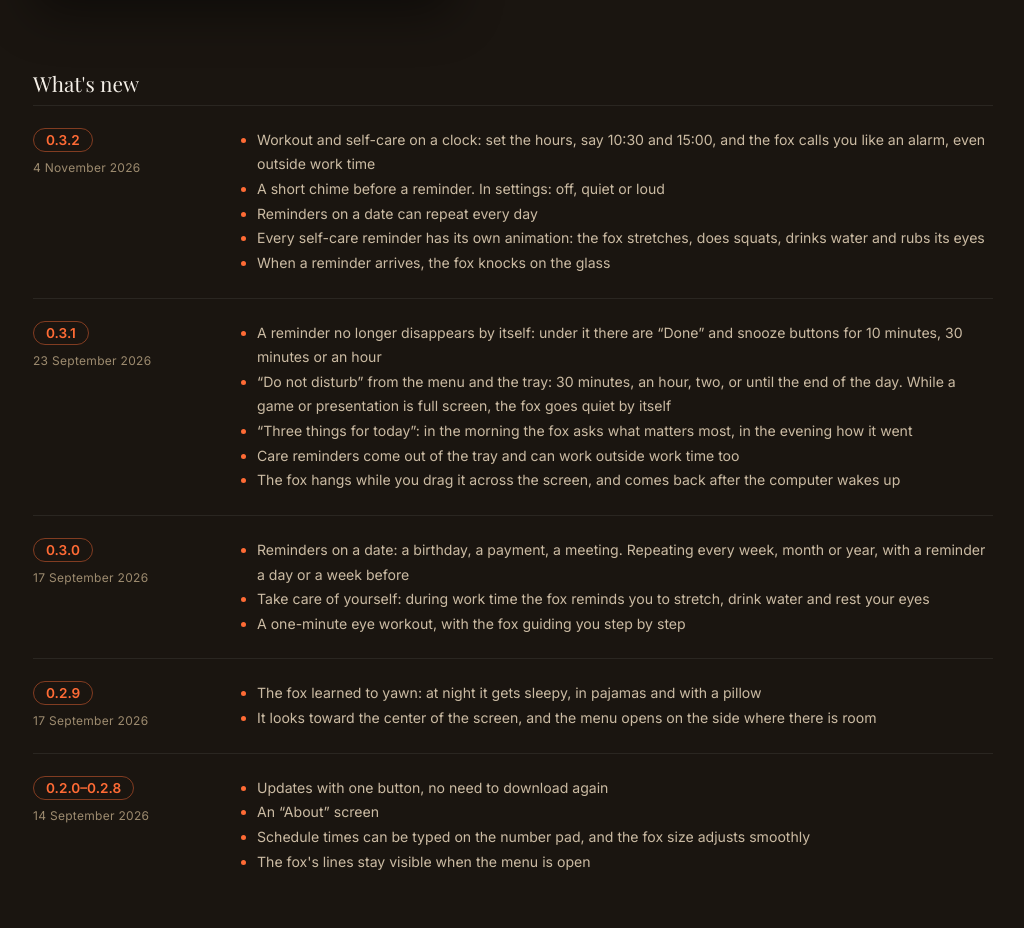
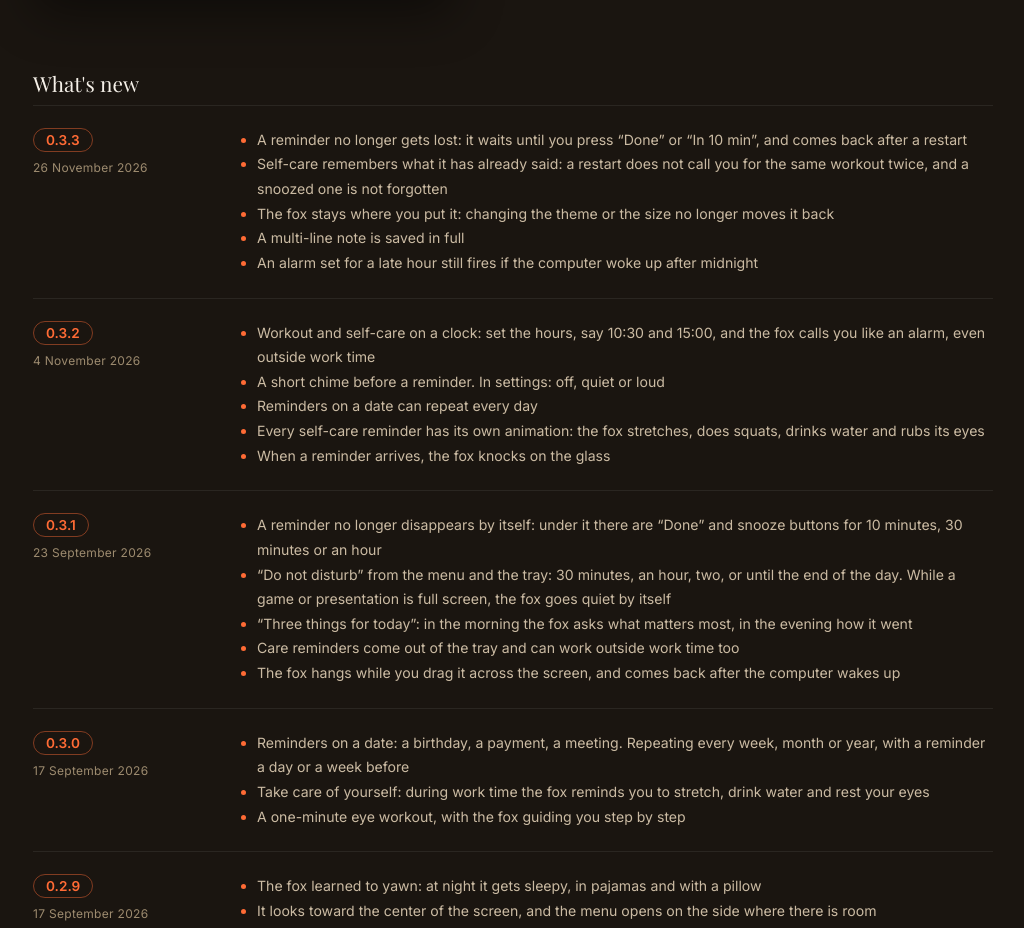
Before and after one commit to Cangrida/portfolio, a plain HTML site: page fox-helper.html in a window 1280 px wide. Shown: the part 1149-2077 px from the top of the page, without its empty margins (127-1151 px from the left). Drawn offline with Linux system fonts and the light colour scheme.

Commit message:
Лисёнок 0.3.3 на странице: что починили
Co-Authored-By: Claude Opus 5 <noreply@anthropic.com>

```diff
--- a/fox-helper.html
+++ b/fox-helper.html
@@ -244,6 +244,16 @@ body {
 <section class="fh-log">
   <h2 data-i18n="log_h">Что нового</h2>
   <div class="fh-rel">
+    <div><span class="fh-ver">0.3.3</span><span class="fh-date" data-i18n="d26nov">26 ноября 2026</span></div>
+    <ul>
+      <li data-i18n="r033_1">Напоминание больше не теряется: оно ждёт, пока вы нажмёте «Готово» или «Через 10 минут», и возвращается на экран после перезапуска</li>
+      <li data-i18n="r033_2">Забота о себе помнит, о чём уже говорила: перезапуск не зовёт на зарядку второй раз, а отложенное не пропадает</li>
+      <li data-i18n="r033_3">Лисёнок остаётся там, куда его поставили: смена темы или размера больше не возвращает его на прежнее место</li>
+      <li data-i18n="r033_4">Заметка в несколько строк сохраняется целиком</li>
+      <li data-i18n="r033_5">Будильник на поздний час срабатывает, даже если компьютер проснулся уже после полуночи</li>
+    </ul>
+  </div>
+  <div class="fh-rel">
     <div><span class="fh-ver">0.3.2</span><span class="fh-date" data-i18n="d4nov">4 ноября 2026</span></div>
     <ul>
       <li data-i18n="r032_1">Зарядка и забота по часам: можно назначить время, например 10:30 и 15:00, и лисёнок позовёт как будильник, даже вне рабочего времени</li>
@@ -322,6 +332,12 @@ const I18N = {
   faq_a: { ru: 'Windows так встречает любую новую программу без платной подписи издателя. Нажмите «Подробнее», затем «Выполнить в любом случае». Лисёнок не просит прав администратора, ничего не устанавливает в систему, а всё, что он о вас знает, хранится обычными файлами в одной папке на вашем компьютере.',
            en: 'Windows greets every new program without a paid publisher signature this way. Click “More info”, then “Run anyway”. The fox asks for no administrator rights, installs nothing into the system, and everything it knows about you is kept as plain files in one folder on your computer.' },
   log_h:  { ru: 'Что нового', en: "What's new" },
+  d26nov: { ru: '26 ноября 2026', en: '26 November 2026' },
+  r033_1: { ru: 'Напоминание больше не теряется: оно ждёт, пока вы нажмёте «Готово» или «Через 10 минут», и возвращается на экран после перезапуска', en: 'A reminder no longer gets lost: it waits until you press “Done” or “In 10 min”, and comes back after a restart' },
+  r033_2: { ru: 'Забота о себе помнит, о чём уже говорила: перезапуск не зовёт на зарядку второй раз, а отложенное не пропадает', en: 'Self-care remembers what it has already said: a restart does not call you for the same workout twice, and a snoozed one is not forgotten' },
+  r033_3: { ru: 'Лисёнок остаётся там, куда его поставили: смена темы или размера больше не возвращает его на прежнее место', en: 'The fox stays where you put it: changing the theme or the size no longer moves it back' },
+  r033_4: { ru: 'Заметка в несколько строк сохраняется целиком', en: 'A multi-line note is saved in full' },
+  r033_5: { ru: 'Будильник на поздний час срабатывает, даже если компьютер проснулся уже после полуночи', en: 'An alarm set for a late hour still fires if the computer woke up after midnight' },
   d4nov:  { ru: '4 ноября 2026', en: '4 November 2026' },
   r032_1: { ru: 'Зарядка и забота по часам: можно назначить время, например 10:30 и 15:00, и лисёнок позовёт как будильник, даже вне рабочего времени', en: 'Workout and self-care on a clock: set the hours, say 10:30 and 15:00, and the fox calls you like an alarm, even outside work time' },
   r032_2: { ru: 'Перед напоминанием короткий сигнал. В настройках: без звука, тихо или громко', en: 'A short chime before a reminder. In settings: off, quiet or loud' },
```
